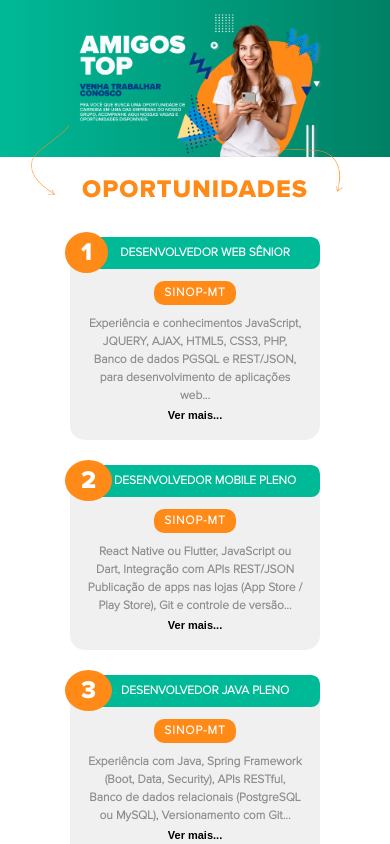
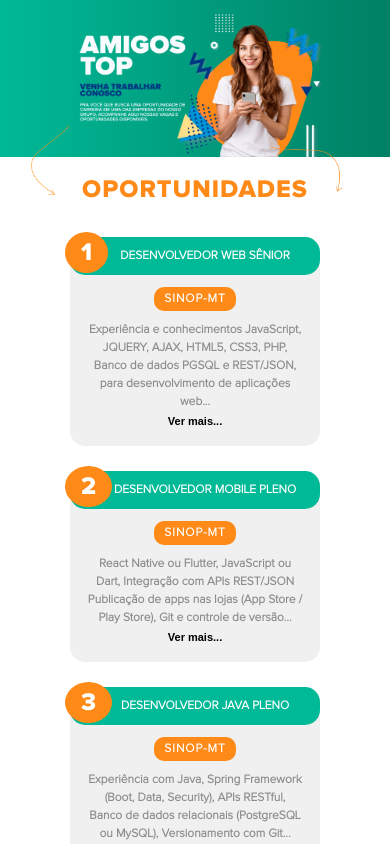
Before and after one commit to Edu4rdo-Gobatto/AMIGOS-TOP, a React (Vite) app: page / in a window 390 px wide. Shown: the top 844 px of the page. Built offline with nearby package versions, Linux system fonts and the light colour scheme.

Commit message:
Ajustes no cargo e width

```diff
--- a/src/pages/cadastro/cadastro.module.css
+++ b/src/pages/cadastro/cadastro.module.css
@@ -133,7 +133,7 @@
   list-style: none;
   background-color: #00bb99;
   border-radius: 10px;
-  margin: 25px 0px 0px 0px;
+  margin: 22px 0px 0px 0px;
   overflow: hidden;
   max-height: 0;
   opacity: 0;
@@ -143,16 +143,18 @@
 }
 
 .dropdownList li {
-  padding: 10px 0px 0px 0px;
+  padding: 10px 0px 10px 20px;
+  margin: 0px 0px 0px -30px;
   cursor: pointer;
   font-family: "proxima Nova_light";
   font-size: 14px;
   font-weight: 600;
   color: white;
+  transition: all 0.4s ease;
 }
 
 .dropdownList li:hover {
-  color: #009276;
+  background-color: #009276;
 }
 
 .open {
@@ -333,11 +335,6 @@
     padding: 15px 20px;
   }
 
-  .dropdwon, .dropdownList li{
-    padding: 10px 0px 5px 0px;
-    margin: 0px 0px 0px -10px;
-  }
-
   .name,
   .email,
   .select{
--- a/src/pages/midleOne/midle.module.css
+++ b/src/pages/midleOne/midle.module.css
@@ -34,31 +34,35 @@
 .topCard {
   display: flex;
   position: relative;
+  width: 400px;
 }
 
 .number {
   position: absolute;
   top: -5px;
-  left: -10px;
+  left: -20px;
   background-color: #ff8a18;
   color: white;
   font-size: 50px;
   font-family: "Proxima Nova_extrabold";
+  text-align: left;
   font-weight: 900;
   padding: 10px 30px 10px 28px;
   border-radius: 50%;
   z-index: 2;
+  max-height: 80px;
+  max-width: 80px;
 }
 
 .cargo {
   position: relative;
   margin: 5px 0px 0px 0px;
-  padding: 20px 30px 20px 85px;
+  padding: 20px 0px 20px 75px;
+  width: 100%;
   background-color: #00b997;
   border-radius: 15px;
-  border-bottom-left-radius: 40px;
-  font-size: 20px;
   font-family: "Proxima Nova_light";
+  font-size: 18px;
   font-weight: 600;
   color: white;
   text-transform: uppercase;
@@ -73,7 +77,7 @@
   font-size: 16px;
   text-transform: uppercase;
   padding: 8px 15px;
-  margin: 30px 0px 10px 0px;
+  margin: 20px 0px 10px 0px;
   font-family: "Proxima Nova_light";
   font-weight: 600;
   letter-spacing: 1px;
@@ -190,6 +194,11 @@
 
   .cargo {
     padding: 13px 0px 13px 20px;
+    max-width: 300px;
+  }
+
+  .topCard{
+    max-width: 300px;
   }
 }
 
@@ -200,7 +209,7 @@
 
 .cardOne,
 .cardTwo,
-.cardThree{
+.cardThree, .topCard, .cargo{
   max-width: 270px;
 }
 
@@ -211,7 +220,6 @@
 
 .cargo{
   font-size: 12px;
-  padding: 10px 0px 10px 20px;
 }
 
 .local {
@@ -243,7 +251,7 @@
 
 .cardOne,
 .cardTwo,
-.cardThree{
+.cardThree, .topCard, .cargo{
   max-width: 250px;
 }
 }
--- a/src/pages/midleTwo/midleTwo.module.css
+++ b/src/pages/midleTwo/midleTwo.module.css
@@ -82,7 +82,7 @@
   text-align: center;
   font-size: 13.6px;
   color: #8d8d8d;
-  padding: 0px 0px 0px 0px;
+  padding: 0px 5px 0px 5px;
   margin: 0px 0px 0px 0px;
   font-weight: 900;
   font-family: "Proxima Nova_light";
--- a/src/pages/modal/modalFour/modalFour.module.css
+++ b/src/pages/modal/modalFour/modalFour.module.css
@@ -37,23 +37,27 @@
   color: #ff8a18;
   margin-bottom: 1rem;
   font-size: 1.8rem;
+  text-align: left;
 }
 
 .modalContent p {
   margin: 0.5rem 0;
   line-height: 1.5;
   color: #333;
+  text-align: left;
 }
 
 .modalContent ul {
   padding-left: 1.5rem;
   margin-top: 0.5rem;
   color: #333;
+  text-align: left;
 }
 
 .modalContent ul li {
   margin-bottom: 0.3rem;
   list-style-type: disc;
+  text-align: left;
 }
 
 .closeButton {
--- a/src/pages/modal/modalOne/modalOne.module.css
+++ b/src/pages/modal/modalOne/modalOne.module.css
@@ -20,6 +20,7 @@
   box-shadow: 0 0 25px rgba(0, 0, 0, 0.25);
   position: relative;
   animation: fadeInScale 0.3s ease;
+  text-align: left;
 }
 
 @keyframes fadeInScale {
@@ -37,23 +38,27 @@
   color: #ff8a18;
   margin-bottom: 1rem;
   font-size: 1.8rem;
+  text-align: left;
 }
 
 .modalContent p {
   margin: 0.5rem 0;
   line-height: 1.5;
   color: #333;
+  text-align: left;
 }
 
 .modalContent ul {
   padding-left: 1.5rem;
   margin-top: 0.5rem;
   color: #333;
+  text-align: left;
 }
 
 .modalContent ul li {
   margin-bottom: 0.3rem;
   list-style-type: disc;
+  text-align: left;
 }
 
 .closeButton {
--- a/src/pages/modal/modalThree/modalThree.module.css
+++ b/src/pages/modal/modalThree/modalThree.module.css
@@ -37,23 +37,27 @@
   color: #ff8a18;
   margin-bottom: 1rem;
   font-size: 1.8rem;
+  text-align: left;
 }
 
 .modalContent p {
   margin: 0.5rem 0;
   line-height: 1.5;
   color: #333;
+  text-align: left;
 }
 
 .modalContent ul {
   padding-left: 1.5rem;
   margin-top: 0.5rem;
   color: #333;
+  text-align: left;
 }
 
 .modalContent ul li {
   margin-bottom: 0.3rem;
   list-style-type: disc;
+  text-align: left;
 }
 
 .closeButton {
--- a/src/pages/modal/modalTwo/modalTwo.module.css
+++ b/src/pages/modal/modalTwo/modalTwo.module.css
@@ -20,6 +20,7 @@
   box-shadow: 0 0 25px rgba(0, 0, 0, 0.25);
   position: relative;
   animation: fadeInScale 0.3s ease;
+  text-align: left;
 }
 
 @keyframes fadeInScale {
@@ -37,23 +38,27 @@
   color: #ff8a18;
   margin-bottom: 1rem;
   font-size: 1.8rem;
+  text-align: left;
 }
 
 .modalContent p {
   margin: 0.5rem 0;
   line-height: 1.5;
   color: #333;
+  text-align: left;
 }
 
 .modalContent ul {
   padding-left: 1.5rem;
   margin-top: 0.5rem;
   color: #333;
+  text-align: left;
 }
 
 .modalContent ul li {
   margin-bottom: 0.3rem;
   list-style-type: disc;
+  text-align: left;
 }
 
 .closeButton {
```
